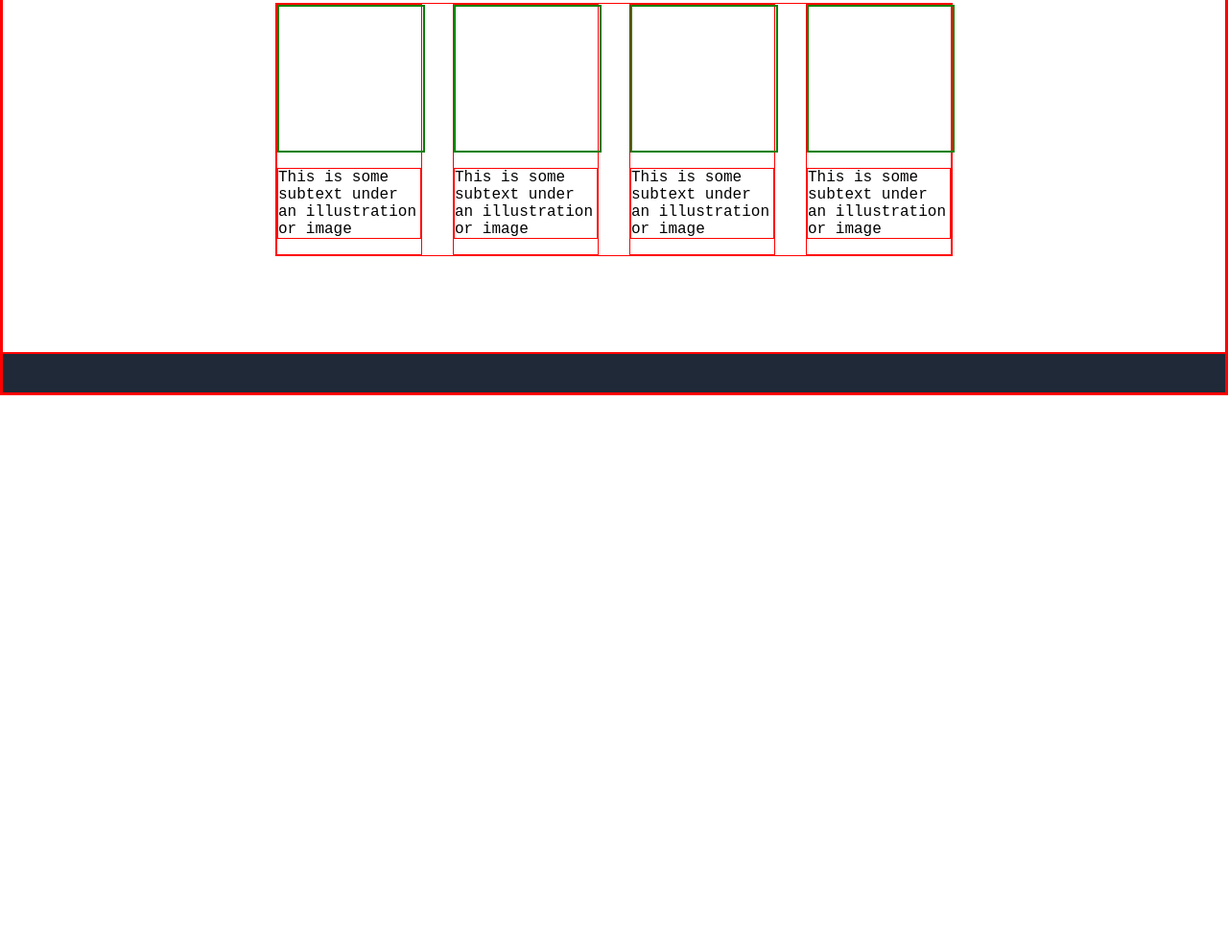
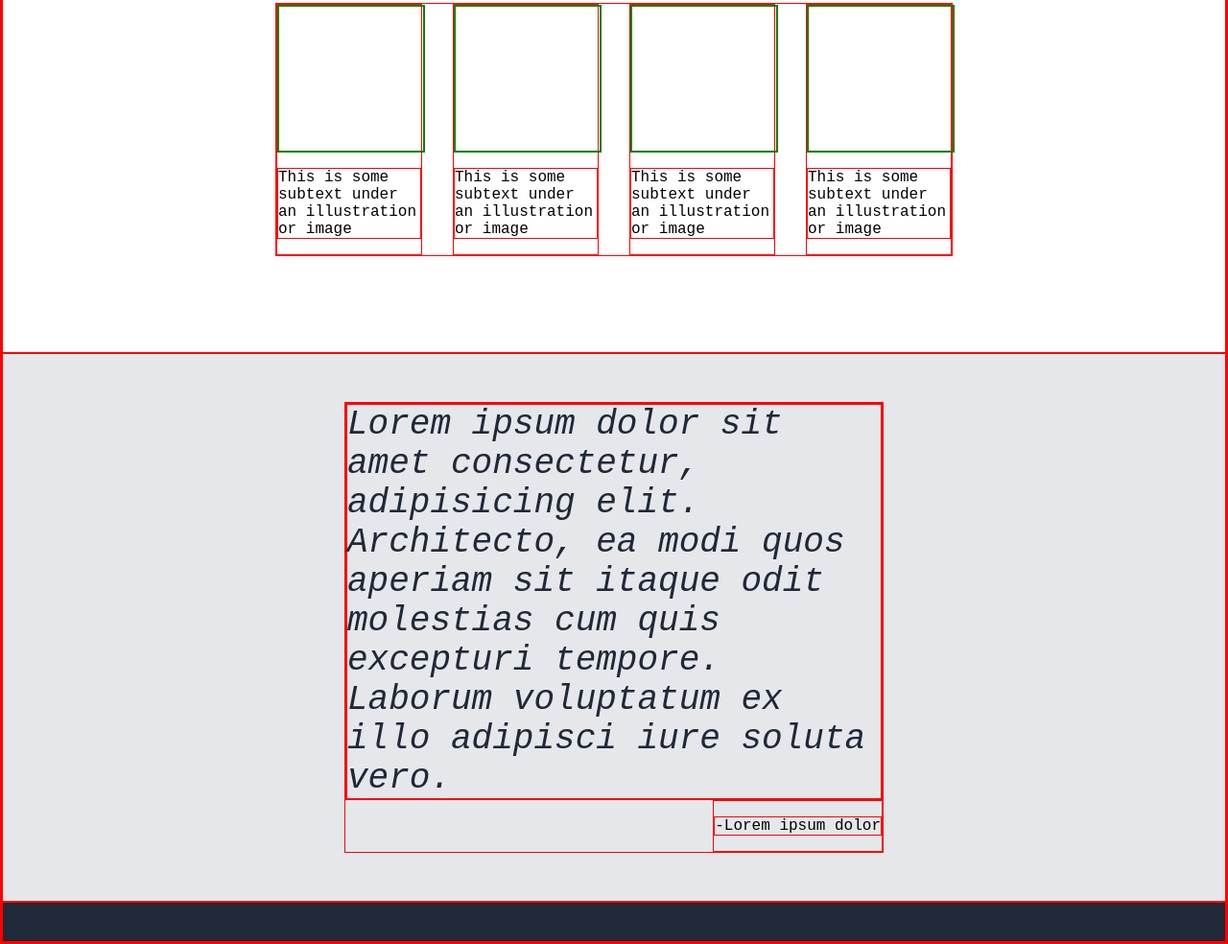
Before and after one commit to ricocebu/odin-landing-page, a plain HTML site: page index.html in a window 1280 px wide. Shown: the part 827-1811 px from the top of the page at 96% size. Before the commit the page ends 1239 px from the top, so only its background shows below. Drawn offline with Linux system fonts and the light colour scheme.

Commit message:
Add second content

```diff
--- a/index.html
+++ b/index.html
@@ -48,6 +48,16 @@
             </div>
         </div>
     </div>
+    <div class="content-two">
+        <div class="content-quote">
+            <div class="quote">
+                <p>Lorem ipsum dolor sit amet consectetur, adipisicing elit. Architecto, ea modi quos aperiam sit itaque odit molestias cum quis excepturi tempore. Laborum voluptatum ex illo adipisci iure soluta vero.</p>
+            </div>
+            <div class="author">
+                <p>-Lorem ipsum dolor</p>
+            </div>
+        </div>
+    </div>
     <footer>
 
     </footer>
--- a/style.css
+++ b/style.css
@@ -95,3 +95,25 @@ a:hover {
     width: 150px;
     height: 150px;
 }
+
+/* SECOND CONTENT */
+.content-two {
+    display: flex;
+    justify-content: center;
+    background-color: #e5e7eb;
+    padding: 50px 0;
+}
+
+.content-quote {
+    width: 70vh;
+    display: flex;
+    flex-direction: column;
+    align-items: flex-end;
+}
+
+.quote p {
+    font-size: 36px;
+    font-style: italic;
+    color: #1f2937;
+    margin: 0;
+}
```
